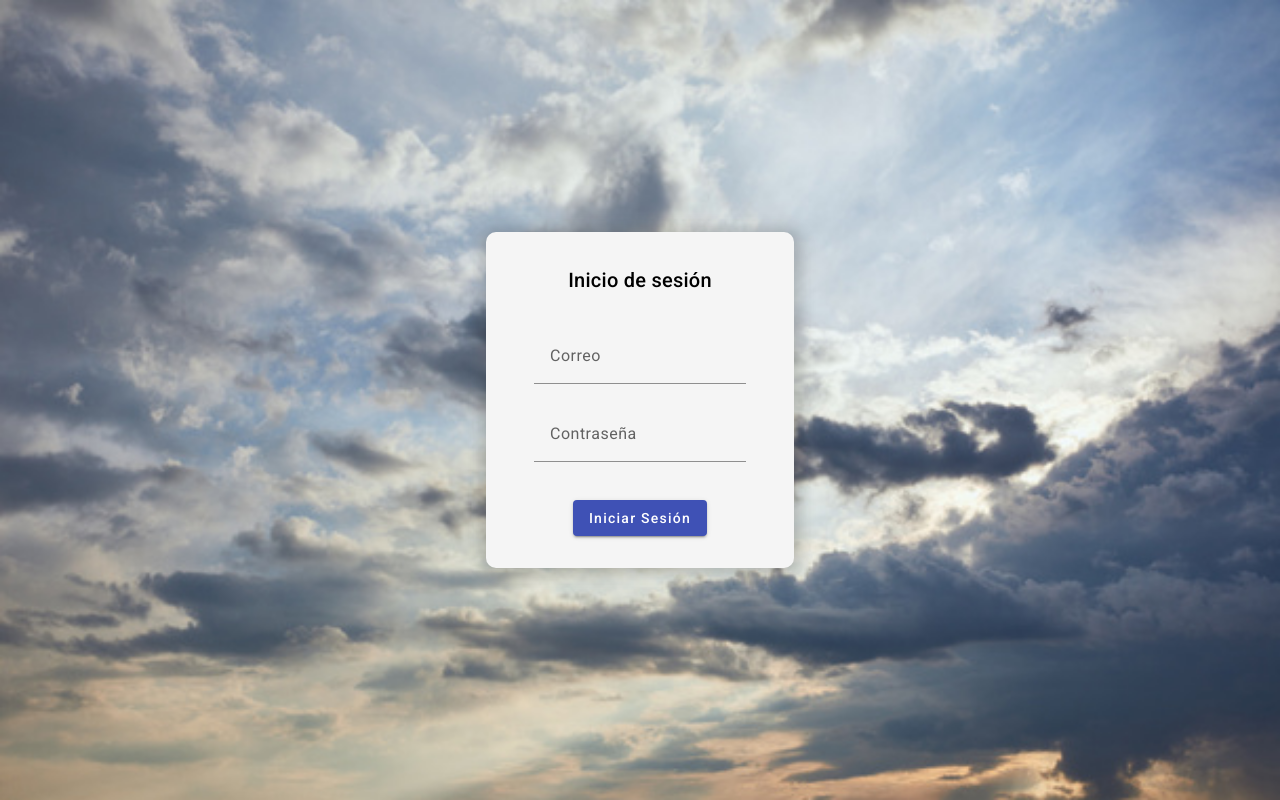
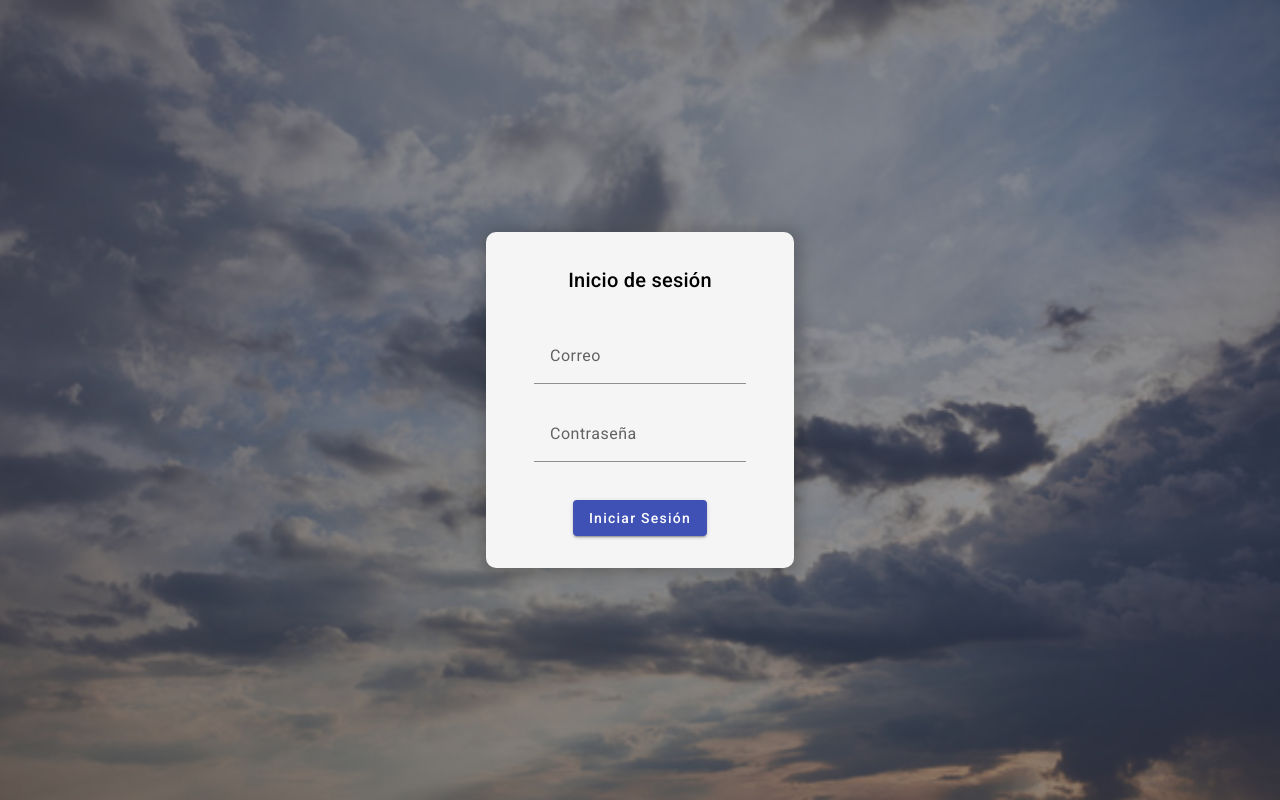
Before and after one commit to faykris/weather-monitoring-front, an Angular app: page / in a window 1280 px wide. Built offline with nearby package versions, Linux system fonts and the light colour scheme.

Commit message:
Change background to body

```diff
--- a/src/app/login/login.component.html
+++ b/src/app/login/login.component.html
@@ -9,12 +9,10 @@
 				  <input matInput type="email" placeholder="Correo" formControlName="user">
           <mat-error *ngIf="user?.hasError('required')">El correo es requerido</mat-error>
         </mat-form-field>
-
 				<mat-form-field class="example-full-width">
 				  <input matInput type="password" placeholder="Contraseña" formControlName="password">
           <mat-error *ngIf="password?.hasError('required')">La contraseña es requerida</mat-error>
         </mat-form-field>
-
 				<button mat-raised-button color="primary" (click)="login()">Iniciar Sesión</button>
       </form>
 		</div>
--- a/src/app/login/login.component.scss
+++ b/src/app/login/login.component.scss
@@ -4,10 +4,7 @@
 	display: flex;
 	justify-content: center;
 	align-items: center;
-	background-color: beige;
-	background-repeat: no-repeat;
-	background-size: cover;
-	background-image: url(../../assets/images/afternoon-clouds.jpg);
+	background-color: rgba(40, 39, 51, 0.5);
 	.card {
 		padding: 1.5rem 0;
 		width: 24vw;
--- a/src/styles.scss
+++ b/src/styles.scss
@@ -4,4 +4,10 @@
 	box-sizing: border-box;
 }
 html, body { height: 100%; }
-body { margin: 0; font-family: Roboto, "Helvetica Neue", sans-serif; }
+body {
+	margin: 0;
+	font-family: Roboto, "Helvetica Neue", sans-serif;
+	background-image: url(../../assets/images/afternoon-clouds.jpg);
+	background-repeat: no-repeat;
+	background-size: cover;
+}
```
